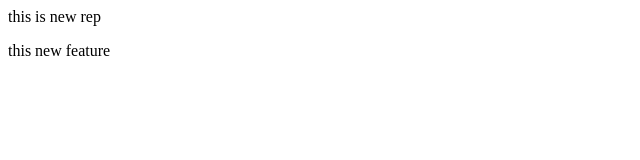
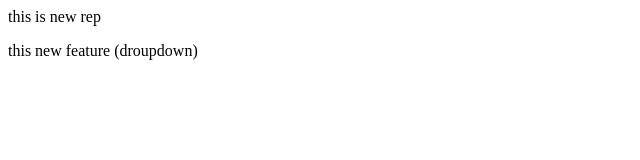
Before and after one commit to HimanshuGeekCS/localrepo, a plain HTML site: page index.html in a window 1280 px wide. Shown: the full height of the page, 0-640 px from the left. Drawn offline with Linux system fonts and the light colour scheme.

Commit message:
add droupdown

```diff
--- a/index.html
+++ b/index.html
@@ -2,5 +2,5 @@
     this is new rep
 </p>
 <p>
-    this new feature
+    this new feature (droupdown)
 </p>
```
